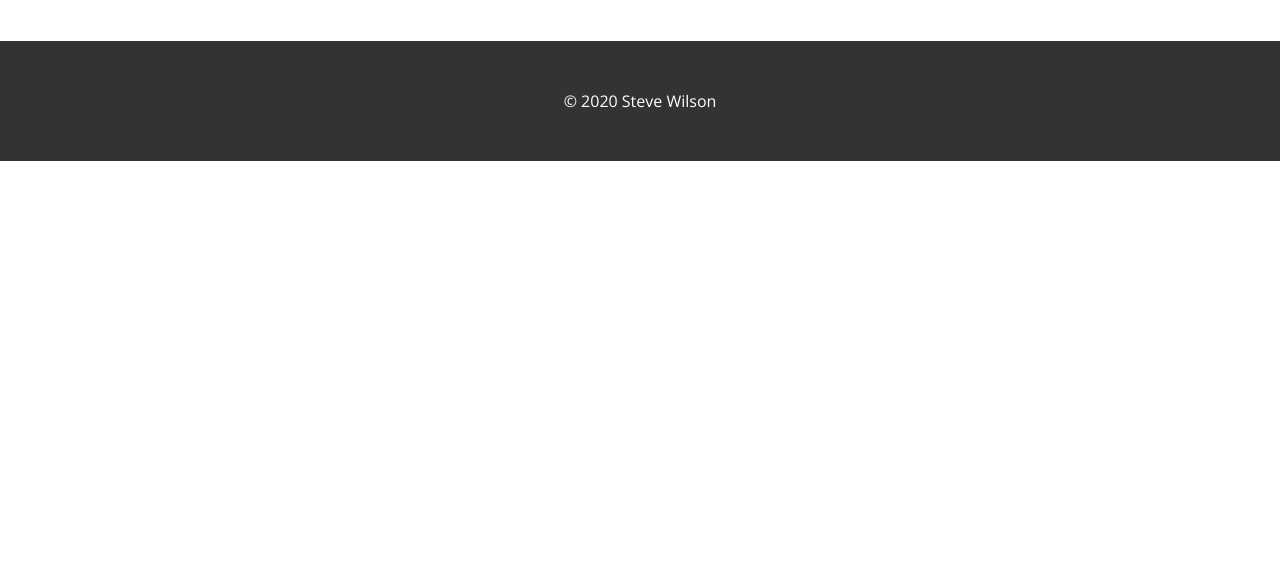
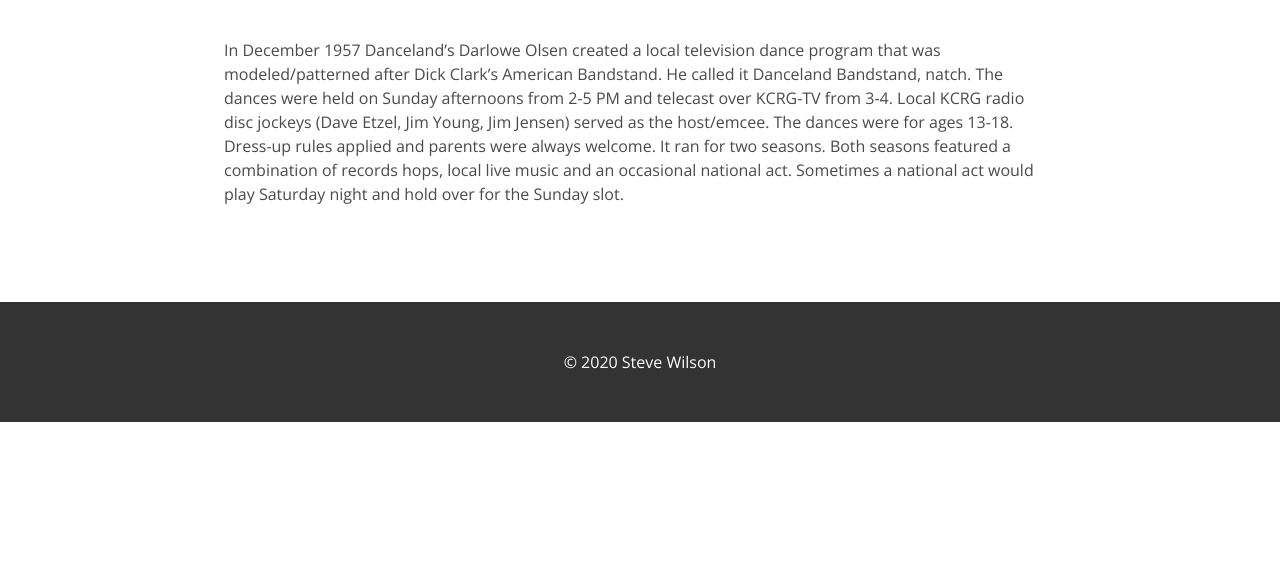
Before and after one commit to dchoinie/danceland-new, a Gatsby site: page /danceland-bandstand in a window 1280 px wide. Before the commit this address had no page. Shown: the part 220-800 px from the top of the page. Built offline with nearby package versions, Linux system fonts and the light colour scheme; Gatsby itself is replaced by a stand-in of ours; a web font is replaced by a local one.

Commit message:
Danceland Bandstand page created

```diff
--- a/src/components/header.js
+++ b/src/components/header.js
@@ -129,7 +129,7 @@
               </Link>
             </li>
             <li className="navbar-item quicksand">
-              <Link to="/" className="navbar-link">
+              <Link to="/danceland-bandstand" className="navbar-link">
                 Danceland Bandstand
               </Link>
             </li>
--- /dev/null
+++ b/src/pages/danceland-bandstand.js
@@ -0,0 +1,26 @@
+import React from "react"
+import { graphql } from "gatsby"
+import Layout from "../components/layout"
+import PageTitle from "../components/pageTitle"
+
+export default () => {
+  return (
+    <Layout>
+      <PageTitle title="Danceland Bandstand" />
+      <div className="mx-56">
+        <p>
+          In December 1957 Danceland’s Darlowe Olsen created a local television
+          dance program that was modeled/patterned after Dick Clark’s American
+          Bandstand. He called it Danceland Bandstand, natch. The dances were
+          held on Sunday afternoons from 2-5 PM and telecast over KCRG-TV from
+          3-4. Local KCRG radio disc jockeys &#40;Dave Etzel, Jim Young, Jim
+          Jensen&#41; served as the host/emcee. The dances were for ages 13-18.
+          Dress-up rules applied and parents were always welcome. It ran for two
+          seasons. Both seasons featured a combination of records hops, local
+          live music and an occasional national act. Sometimes a national act
+          would play Saturday night and hold over for the Sunday slot.
+        </p>
+      </div>
+    </Layout>
+  )
+}
--- a/src/styles/styles.scss
+++ b/src/styles/styles.scss
@@ -44,7 +44,7 @@
 .image-container {
   display: grid;
   grid-template-columns: repeat(auto-fit, minmax(200px, 1fr));
-  column-gap: 2rem;
+  column-gap: 1rem;
   grid-template-rows: repeat(auto, 1fr);
   row-gap: 2rem;
 }
```
Also changed, not shown: src/pages/early-years.js (+12 -0 lines).
